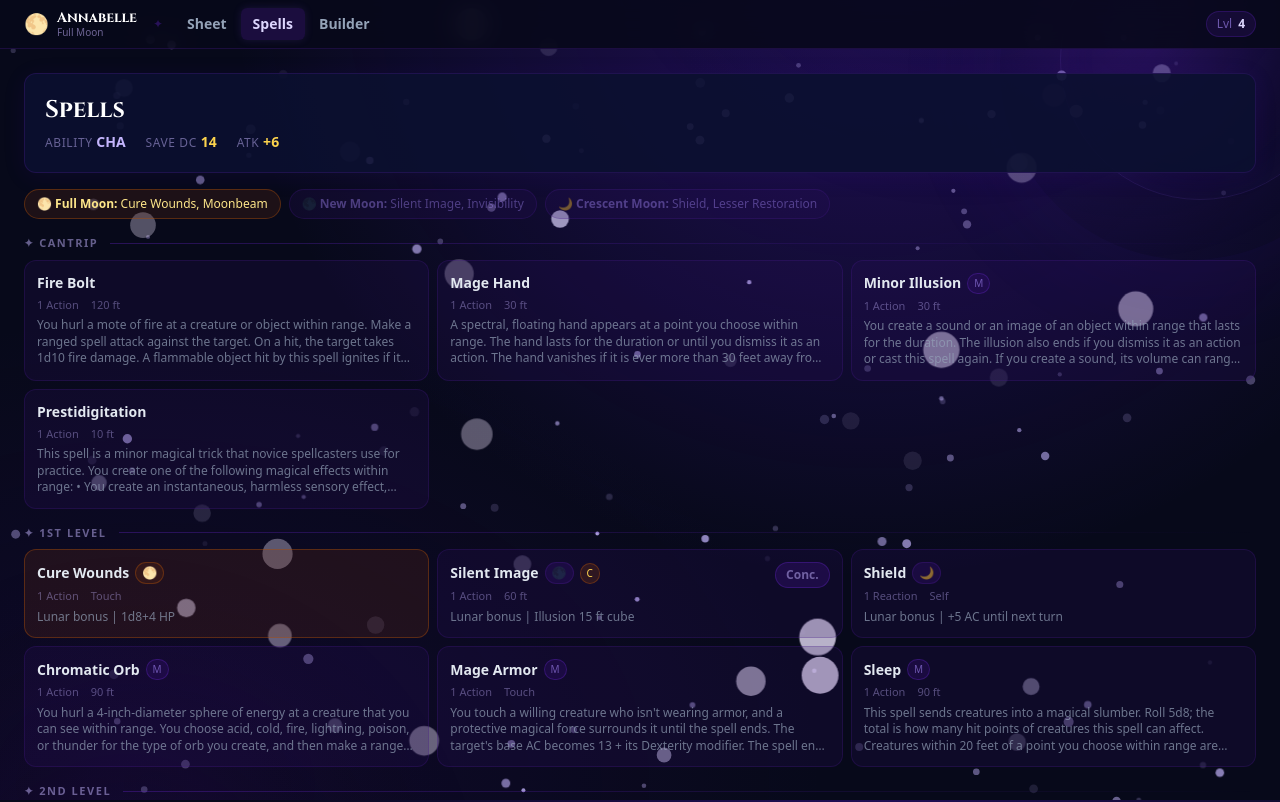
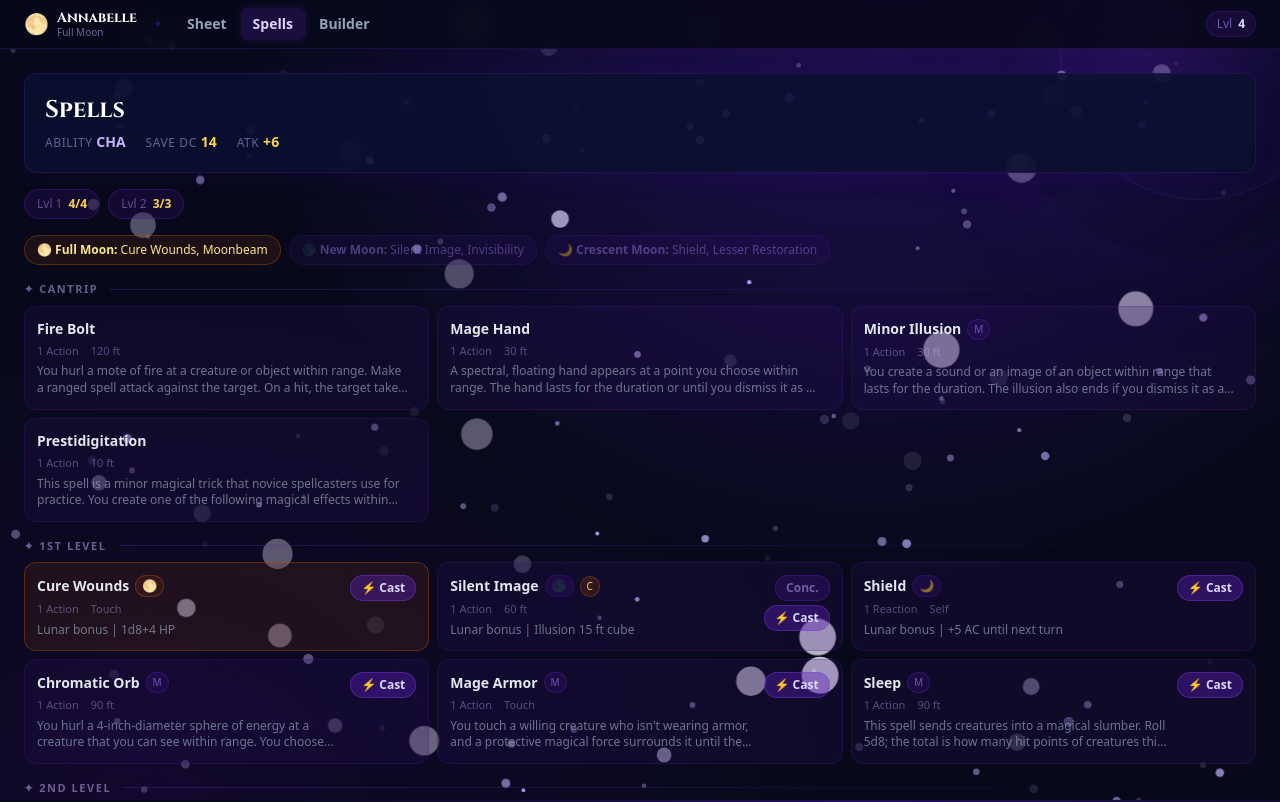
Before and after one commit to fleuron1/Lunaris, a React (Vite) app: page /#/spells in a window 1280 px wide. Shown: the top 802 px of the page. Built offline with nearby package versions, Linux system fonts and the light colour scheme.

Commit message:
Add spell description modal and cast button with slot tracking

```diff
--- a/src/App.jsx
+++ b/src/App.jsx
@@ -93,6 +93,8 @@ export default function App() {
                   knownCantrips={charState.knownCantrips}
                   spellSaveDC={charState.spellSaveDC}
                   spellAttackBonus={charState.spellAttackBonus}
+                  spellSlots={charState.spellSlots}
+                  castSpell={charState.castSpell}
                 />
               }
             />
--- a/src/hooks/useCharacterState.js
+++ b/src/hooks/useCharacterState.js
@@ -150,6 +150,17 @@ export function useCharacterState() {
     }))
   }
 
+  function castSpell(level) {
+    if (!level || level === 'C') return
+    setState(prev => {
+      const slots = { ...prev.spellSlots }
+      const slot = { ...slots[level] }
+      if (!slot || slot.expended >= slot.total) return prev
+      slots[level] = { ...slot, expended: slot.expended + 1 }
+      return { ...prev, spellSlots: slots }
+    })
+  }
+
   function shortRest() {}
 
   function longRest() {
@@ -289,7 +300,7 @@ export function useCharacterState() {
     ...state,
     // Combat actions
     adjustHp, setTempHp, toggleDeathSave, resetDeathSaves,
-    toggleSpellSlot, adjustSorceryPoints,
+    toggleSpellSlot, castSpell, adjustSorceryPoints,
     setLunarPhase, toggleInspiration,
     setConcentration, adjustHitDice,
     shortRest, longRest,
--- a/src/pages/SpellsPage.jsx
+++ b/src/pages/SpellsPage.jsx
@@ -1,3 +1,4 @@
+import { useState, useEffect } from 'react'
 import { SPELLS as LUNAR_SPELLS, COMBAT, LUNAR_PHASES } from '../data/annabelle.js'
 import sorcererSpells from '../data/sorcerer-spells.json'
 
@@ -21,11 +22,13 @@ function adaptSpell(s) {
   return {
     name: s.name,
     level: s.level === 0 ? 'C' : s.level,
+    school: s.school,
     castTime: s.castTime,
     range: s.range,
     conc: s.concentration,
     ritual: s.ritual,
     mat: s.material,
+    source: s.source,
     notes: s.description,
   }
 }
@@ -36,17 +39,165 @@ const ALL_SPELLS = [
   ...sorcererSpells.filter(s => !LUNAR_NAMES.has(s.name)).map(adaptSpell),
 ]
 
-function SpellCard({ spell, concentration, setConcentration, lunarPhase }) {
+// ── Spell Detail Modal ────────────────────────────────────────────────────────
+
+function SpellModal({ spell, onClose, spellSlots, castSpell, lunarPhase }) {
+  const isCantrip = spell.level === 'C'
+  const isLunar = !!spell.lunar
+  const isActivePhase = spell.lunar === lunarPhase
+  const slotData = !isCantrip ? spellSlots?.[spell.level] : null
+  const slotsLeft = slotData ? slotData.total - slotData.expended : 0
+  const noSlots = !isCantrip && slotsLeft <= 0
+
+  // Close on Escape
+  useEffect(() => {
+    const handler = (e) => { if (e.key === 'Escape') onClose() }
+    window.addEventListener('keydown', handler)
+    return () => window.removeEventListener('keydown', handler)
+  }, [onClose])
+
+  function handleCast() {
+    if (isCantrip || noSlots) return
+    castSpell(spell.level)
+    onClose()
+  }
+
+  return (
+    <div
+      className="fixed inset-0 z-50 flex items-center justify-center p-4"
+      onClick={onClose}
+    >
+      {/* Backdrop */}
+      <div className="absolute inset-0 bg-black/70 backdrop-blur-sm" />
+
+      {/* Modal */}
+      <div
+        className={`relative w-full max-w-lg rounded-2xl border shadow-2xl overflow-hidden ${
+          isLunar && isActivePhase
+            ? PHASE_STYLES[spell.lunar] + ' border-opacity-60'
+            : 'bg-[#0f0a1e] border-violet-800/40'
+        }`}
+        onClick={e => e.stopPropagation()}
+      >
+        {/* Header */}
+        <div className={`px-5 pt-5 pb-4 border-b ${isLunar && isActivePhase ? 'border-current/20' : 'border-violet-800/30'}`}>
+          <div className="flex items-start justify-between gap-3">
+            <div>
+              <h2 className="text-xl font-bold text-white" style={{ fontFamily: "'Cinzel', Georgia, serif" }}>
+                {spell.name}
+              </h2>
+              <div className="flex items-center gap-2 mt-1 flex-wrap">
+                <span className="text-xs text-violet-300/60">
+                  {isCantrip ? 'Cantrip' : `${LEVEL_LABELS[spell.level]} spell`}
+                  {spell.school ? ` · ${spell.school}` : ''}
+                </span>
+                {spell.source && (
+                  <span className="text-[10px] bg-violet-950/50 border border-violet-800/30 text-violet-400/50 px-1.5 py-0.5 rounded-full">
+                    {spell.source}
+                  </span>
+                )}
+                {isLunar && (
+                  <span className={`text-xs px-1.5 py-0.5 rounded-full border font-medium ${
+                    isActivePhase ? PHASE_STYLES[spell.lunar] : 'bg-violet-950/40 border-violet-900/30 text-violet-400/50'
+                  }`}>
+                    {PHASE_ICONS[spell.lunar]} Lunar Bonus
+                  </span>
+                )}
+              </div>
+            </div>
+            <button
+              onClick={onClose}
+              className="text-violet-400/50 hover:text-violet-200 transition-colors text-xl leading-none mt-0.5 flex-shrink-0"
+            >
+              ✕
+            </button>
+          </div>
+        </div>
+
+        {/* Stats row */}
+        <div className="flex gap-4 px-5 py-3 border-b border-violet-800/20 text-xs">
+          <div>
+            <span className="text-violet-400/50 uppercase tracking-wider">Cast Time </span>
+            <span className="text-slate-200 font-medium">{spell.castTime}</span>
+          </div>
+          <div>
+            <span className="text-violet-400/50 uppercase tracking-wider">Range </span>
+            <span className="text-slate-200 font-medium">{spell.range}</span>
+          </div>
+          <div className="flex gap-1.5 ml-auto items-center">
+            {spell.conc && (
+              <span className="bg-amber-900/30 border border-amber-700/40 text-amber-300 px-2 py-0.5 rounded-full">Concentration</span>
+            )}
+            {spell.ritual && (
+              <span className="bg-violet-950/40 border border-violet-800/40 text-violet-400/70 px-2 py-0.5 rounded-full">Ritual</span>
+            )}
+            {spell.mat && (
+              <span className="bg-violet-950/40 border border-violet-800/40 text-violet-400/70 px-2 py-0.5 rounded-full">Material</span>
+            )}
+          </div>
+        </div>
+
+        {/* Description */}
+        <div className="px-5 py-4 max-h-64 overflow-y-auto">
+          <p className="text-sm text-slate-300 leading-relaxed whitespace-pre-line">{spell.notes}</p>
+        </div>
+
+        {/* Footer — cast button */}
+        {!isCantrip && (
+          <div className={`px-5 py-4 border-t border-violet-800/20 flex items-center justify-between gap-3`}>
+            <div className="text-xs text-violet-300/50">
+              {slotData
+                ? <span>{slotsLeft} / {slotData.total} slots remaining</span>
+                : <span>No slots at this level</span>
+              }
+            </div>
+            <button
+              onClick={handleCast}
+              disabled={noSlots}
+              className={`px-5 py-2 rounded-xl font-semibold text-sm transition-all duration-150 ${
+                noSlots
+                  ? 'bg-violet-950/40 border border-violet-800/30 text-violet-500/40 cursor-not-allowed'
+                  : 'bg-violet-700/60 border border-violet-500/50 text-white hover:bg-violet-600/70 hover:border-violet-400/60 shadow-[0_0_12px_rgba(139,92,246,0.2)]'
+              }`}
+            >
+              {noSlots ? 'No Slots Left' : `Cast (uses lvl ${spell.level} slot)`}
+            </button>
+          </div>
+        )}
+        {isCantrip && (
+          <div className="px-5 py-3 border-t border-violet-800/20 flex justify-end">
+            <span className="text-xs text-violet-400/40 italic">Cantrips don't use spell slots</span>
+          </div>
+        )}
+      </div>
+    </div>
+  )
+}
+
+// ── Spell Card ────────────────────────────────────────────────────────────────
+
+function SpellCard({ spell, concentration, setConcentration, lunarPhase, onOpen, spellSlots, castSpell }) {
   const isLunar = !!spell.lunar
   const isActivePhase = spell.lunar === lunarPhase
   const isConc = concentration === spell.name
+  const isCantrip = spell.level === 'C'
+  const slotData = !isCantrip ? spellSlots?.[spell.level] : null
+  const slotsLeft = slotData ? slotData.total - slotData.expended : 0
+  const noSlots = !isCantrip && slotsLeft <= 0
+
+  function handleCast(e) {
+    e.stopPropagation()
+    if (isCantrip || noSlots) return
+    castSpell(spell.level)
+  }
 
   return (
     <div
-      className={`rounded-xl border p-3 transition-all duration-200 ${
+      onClick={() => onOpen(spell)}
+      className={`rounded-xl border p-3 transition-all duration-200 cursor-pointer ${
         isLunar && isActivePhase
           ? PHASE_STYLES[spell.lunar]
-          : 'bg-violet-950/20 border-violet-900/25 hover:border-violet-700/30'
+          : 'bg-violet-950/20 border-violet-900/25 hover:border-violet-600/50 hover:bg-violet-950/30'
       } ${isConc ? 'ring-1 ring-amber-400/50 shadow-[0_0_10px_rgba(251,191,36,0.1)]' : ''}`}
     >
       <div className="flex items-start justify-between gap-2">
@@ -78,13 +229,16 @@ function SpellCard({ spell, concentration, setConcentration, lunarPhase }) {
             <span>{spell.range}</span>
           </div>
           {spell.notes && (
-            <p className="text-xs text-slate-400/70 mt-1 leading-snug line-clamp-3">{spell.notes}</p>
+            <p className="text-xs text-slate-400/70 mt-1 leading-snug line-clamp-2">{spell.notes}</p>
           )}
         </div>
+
+        {/* Right-side buttons */}
+        <div className="flex flex-col gap-1 flex-shrink-0 items-end">
           {spell.conc && (
             <button
-            onClick={() => setConcentration(isConc ? null : spell.name)}
-            className={`text-xs px-2.5 py-1 rounded-full font-semibold flex-shrink-0 transition-all duration-150 ${
+              onClick={(e) => { e.stopPropagation(); setConcentration(isConc ? null : spell.name) }}
+              className={`text-xs px-2.5 py-1 rounded-full font-semibold transition-all duration-150 ${
                 isConc
                   ? 'bg-amber-600/80 text-white shadow-[0_0_8px_rgba(251,191,36,0.3)]'
                   : 'bg-violet-950/50 border border-violet-800/40 text-violet-300/50 hover:border-violet-500/50 hover:text-violet-200'
@@ -93,12 +247,31 @@ function SpellCard({ spell, concentration, setConcentration, lunarPhase }) {
               {isConc ? 'Conc. ✓' : 'Conc.'}
             </button>
           )}
+          {!isCantrip && (
+            <button
+              onClick={handleCast}
+              disabled={noSlots}
+              className={`text-xs px-2.5 py-1 rounded-full font-semibold transition-all duration-150 ${
+                noSlots
+                  ? 'bg-violet-950/30 border border-violet-900/20 text-violet-600/30 cursor-not-allowed'
+                  : 'bg-violet-800/40 border border-violet-600/40 text-violet-200 hover:bg-violet-700/50 hover:border-violet-500/60'
+              }`}
+              title={noSlots ? 'No spell slots remaining' : `Cast (uses 1 level ${spell.level} slot)`}
+            >
+              {noSlots ? '✕ Cast' : '⚡ Cast'}
+            </button>
+          )}
+        </div>
       </div>
     </div>
   )
 }
 
-export default function SpellsPage({ concentration, setConcentration, lunarPhase, spellSaveDC, spellAttackBonus, knownSpells, knownCantrips }) {
+// ── Page ──────────────────────────────────────────────────────────────────────
+
+export default function SpellsPage({ concentration, setConcentration, lunarPhase, spellSaveDC, spellAttackBonus, knownSpells, knownCantrips, spellSlots, castSpell }) {
+  const [selectedSpell, setSelectedSpell] = useState(null)
+
   const grouped = {}
   ALL_SPELLS.forEach(spell => {
     const isCantrip = spell.level === 'C'
@@ -118,6 +291,17 @@ export default function SpellsPage({ concentration, setConcentration, lunarPhase
 
   return (
     <div className="max-w-[1380px] mx-auto px-4 sm:px-6 py-4 sm:py-6 space-y-4">
+
+      {/* Spell detail modal */}
+      {selectedSpell && (
+        <SpellModal
+          spell={selectedSpell}
+          onClose={() => setSelectedSpell(null)}
+          spellSlots={spellSlots}
+          castSpell={castSpell}
+          lunarPhase={lunarPhase}
+        />
+      )}
 
       {/* Header */}
       <div className="card p-4 sm:p-5">
@@ -157,6 +341,27 @@ export default function SpellsPage({ concentration, setConcentration, lunarPhase
         </div>
       </div>
 
+      {/* Slot tracker summary */}
+      {spellSlots && (
+        <div className="flex flex-wrap gap-2">
+          {[1,2,3,4,5,6,7,8,9].map(lvl => {
+            const slot = spellSlots[lvl]
+            if (!slot || slot.total === 0) return null
+            const left = slot.total - slot.expended
+            return (
+              <div key={lvl} className={`flex items-center gap-1.5 px-3 py-1.5 rounded-full border text-xs font-medium ${
+                left === 0
+                  ? 'bg-violet-950/20 border-violet-900/20 text-violet-600/40'
+                  : 'bg-violet-950/30 border-violet-800/40 text-violet-300'
+              }`}>
+                <span className="text-violet-400/50">Lvl {lvl}</span>
+                <span className={left === 0 ? 'text-violet-600/40' : 'text-amber-300 font-bold'}>{left}/{slot.total}</span>
+              </div>
+            )
+          })}
+        </div>
+      )}
+
       {/* Phase legend */}
       <div className="flex flex-wrap gap-2">
         {Object.entries(LUNAR_PHASES).map(([key, p]) => (
@@ -191,6 +396,9 @@ export default function SpellsPage({ concentration, setConcentration, lunarPhase
                   concentration={concentration}
                   setConcentration={setConcentration}
                   lunarPhase={lunarPhase}
+                  onOpen={setSelectedSpell}
+                  spellSlots={spellSlots}
+                  castSpell={castSpell}
                 />
               ))}
             </div>
```
Lines whose indentation alone changed are shown as unchanged.
